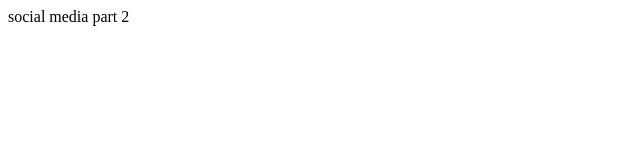
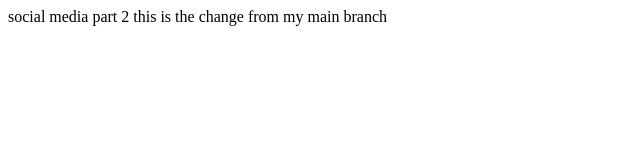
Before and after one commit to Yogi1613/coditas-git-repo, a plain HTML site: page social_media2.html in a window 1280 px wide. Shown: the whole page, without its empty margins (0-640 px from the left). Drawn offline with Linux system fonts and the light colour scheme.

Commit message:
this is the commit from main branch

```diff
--- a/social_media2.html
+++ b/social_media2.html
@@ -8,6 +8,8 @@
 <body>
     <div>
         social media part 2
+        this is the change from my main branch
+
     </div>
 </body>
 </html>
```
